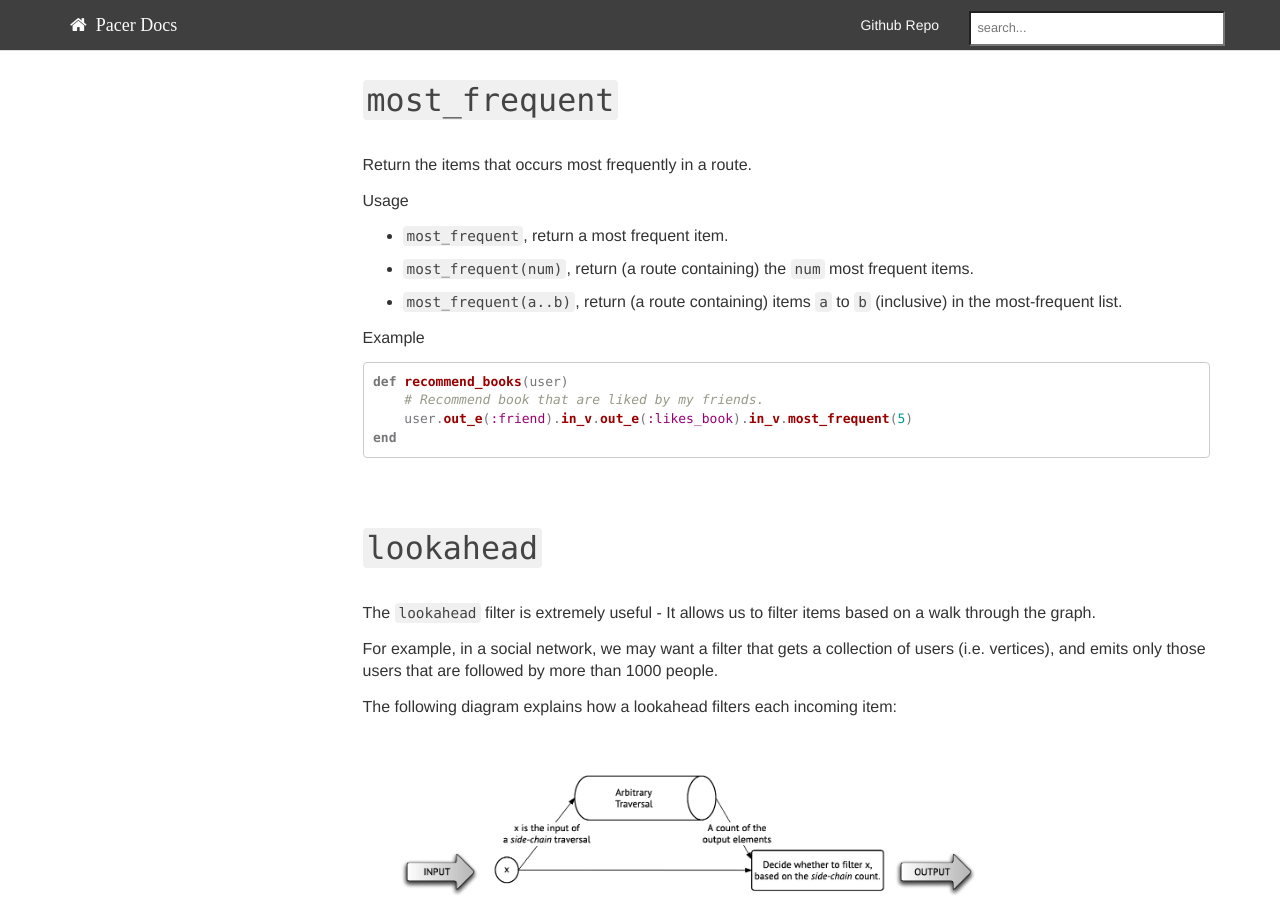
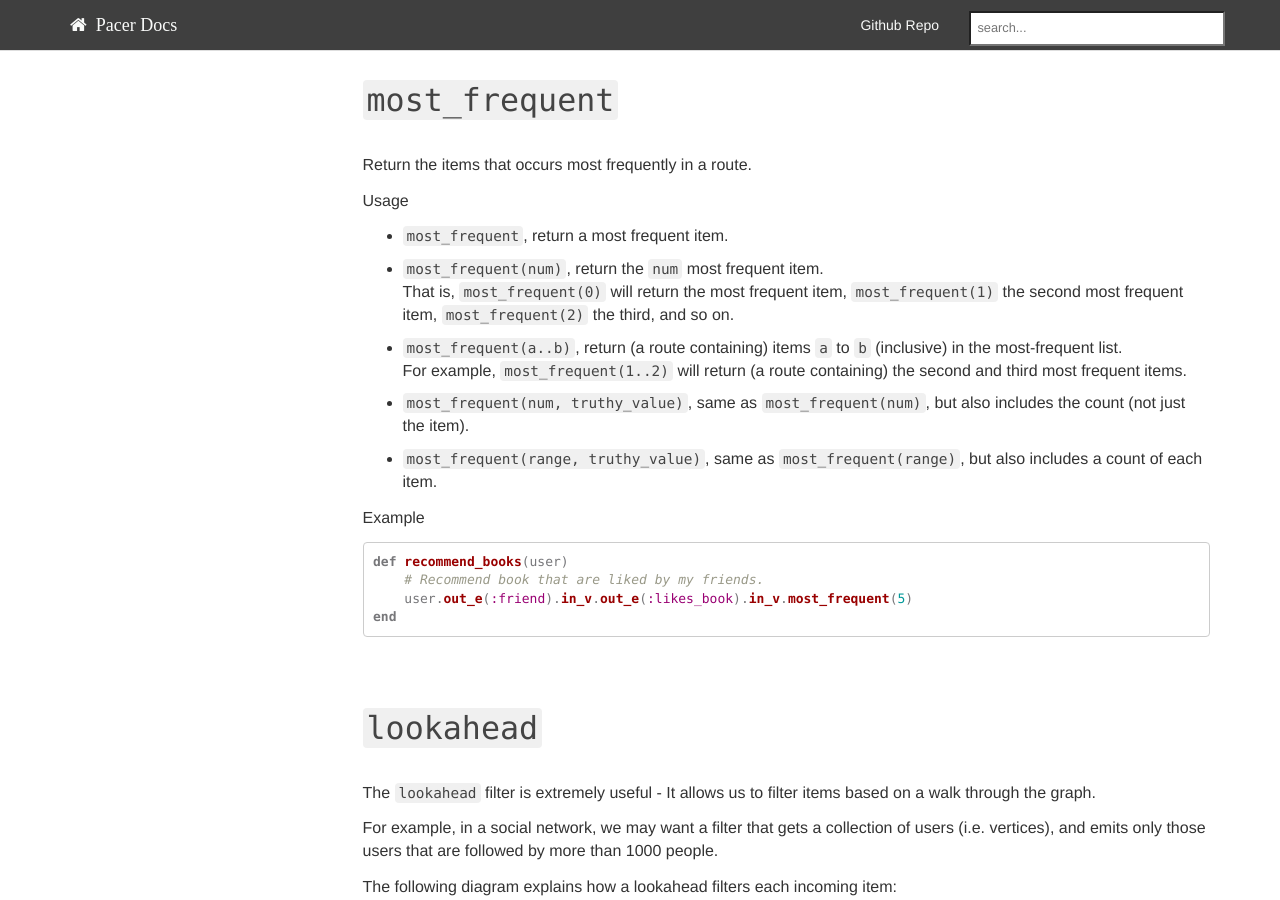
Before and after one commit to pangloss/pacer, a Jekyll site: the page built from pages/routes/filters.md, in a window 1280 px wide and 900 px high, scrolled down 5470 px. Built offline with Jekyll 4.4.1, drawn with Linux system fonts in a browser that asks for light colours; Markdown is read by kramdown in place of the engine named in the settings; a script that is not in the unit is left out.

Commit message:
Correcting (and adding to) the docs about the 'most_frequent' route method.

```diff
--- a/pages/routes/filters.md
+++ b/pages/routes/filters.md
@@ -244,8 +244,12 @@ Return the items that occurs most frequently in a route.
 Usage
 
  - `most_frequent`, return a most frequent item.
- - `most_frequent(num)`, return (a route containing) the `num` most frequent items.
+ - `most_frequent(num)`, return the `num` most frequent item.
+    That is, `most_frequent(0)` will return the most frequent item, `most_frequent(1)` the second most frequent item, `most_frequent(2)` the third, and so on.
  - `most_frequent(a..b)`, return (a route containing) items `a` to `b` (inclusive) in the most-frequent list.
+    For example, `most_frequent(1..2)` will return (a route containing) the second and third most frequent items.
+ - `most_frequent(num, truthy_value)`, same as `most_frequent(num)`, but also includes the count (not just the item).
+ - `most_frequent(range, truthy_value)`, same as `most_frequent(range)`, but also includes a count of each item.
 
 Example
 
```
